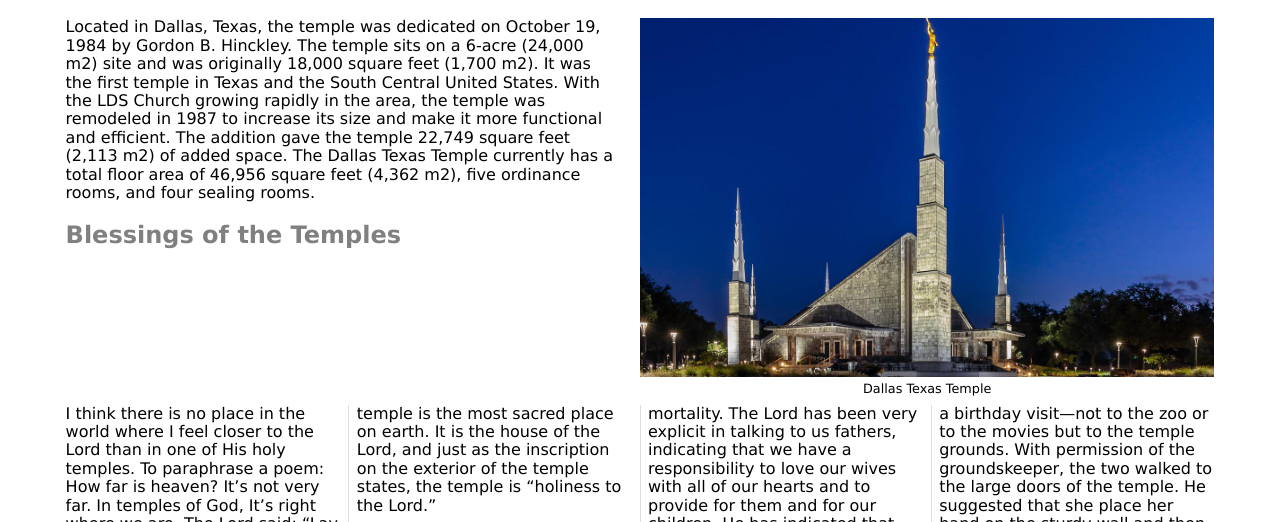
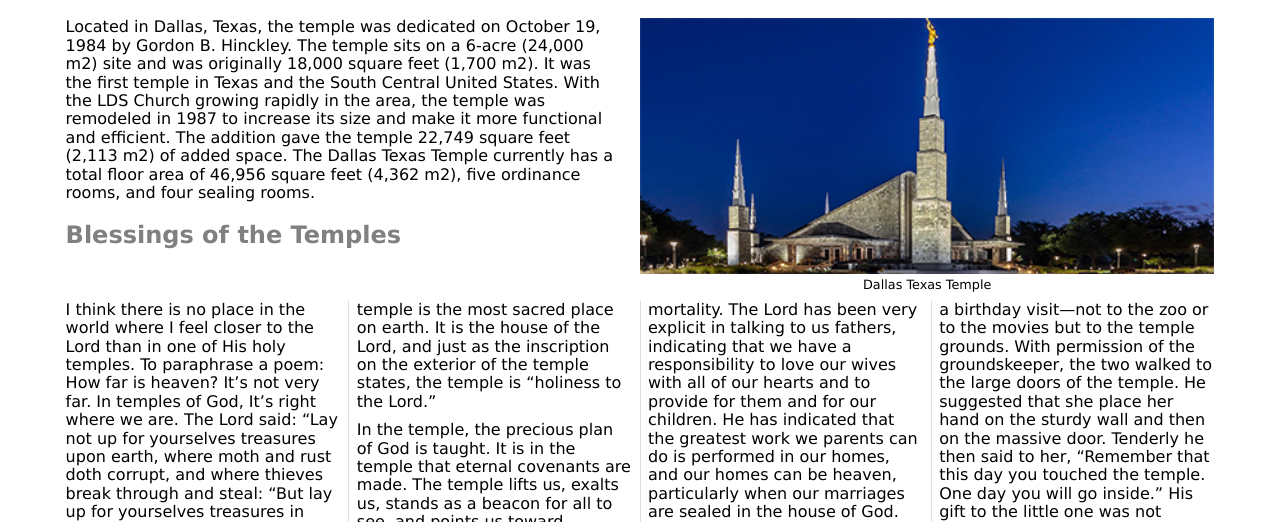
Before and after one commit to txwarbler1/txwarbler1.github.io, a plain HTML site: page temple1/index.html in a window 1280 px wide. Shown: the part 208-730 px from the top of the page. Drawn offline with Linux system fonts and the light colour scheme.

Commit message:
finished

```diff
--- a/temple1/index.html
+++ b/temple1/index.html
@@ -44,7 +44,7 @@
 
     <h1>Background</h1>
     <figure>
-    <img src="images/dallastemple10.jpg" alt="Dallas,Texas Temple">
+    <img src="images/dallastemple13.jpg" alt="Dallas,Texas Temple">
     <figcaption>Dallas Texas Temple</figcaption>
   </figure>
     <p>Located in Dallas, Texas, the temple was dedicated on October 19, 1984 by Gordon B. Hinckley. The temple sits on a 6-acre (24,000 m2) site and was originally 18,000 square feet (1,700 m2). It was the first temple in Texas and the South Central United States. With the LDS Church growing rapidly in the area, the temple was remodeled in 1987 to increase its size and make it more functional and efficient. The addition gave the temple 22,749 square feet (2,113 m2) of added space. The Dallas Texas Temple currently has a total floor area of 46,956 square feet (4,362 m2), five ordinance rooms, and four sealing rooms.</p>
```
Also changed, not shown: temple1/images/dallastemple13.jpg (added).
